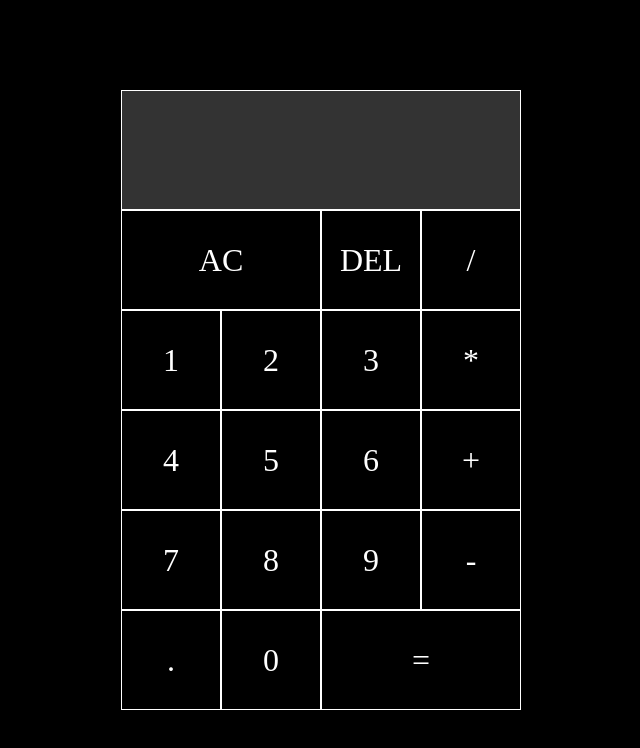
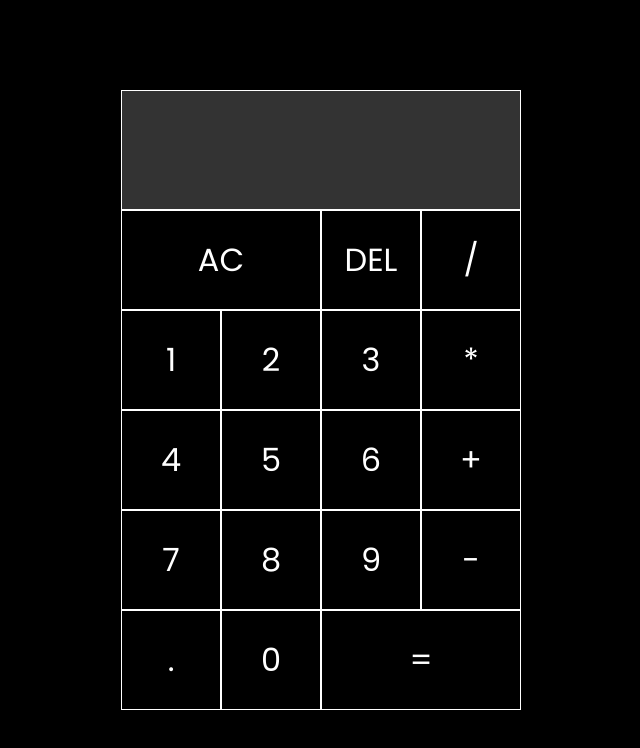
Before and after one commit to imankush10/JavaScript-Calculator, a plain HTML site: page index.html in a window 1280 px wide. Shown: the whole page, without its empty margins (319-959 px from the left). Drawn offline with Linux system fonts and the light colour scheme.

Commit message:
Changed Font

```diff
--- a/style.css
+++ b/style.css
@@ -1,8 +1,9 @@
+@import url('https://fonts.googleapis.com/css2?family=Poppins:wght@400;500&display=swap');
 * {
     margin: 0;
     padding: 0;
     box-sizing: border-box;
-    font-family: 'Gilroy ☞';
+    font-family: 'Poppins';
     font-weight: normal;
 }
 
```
